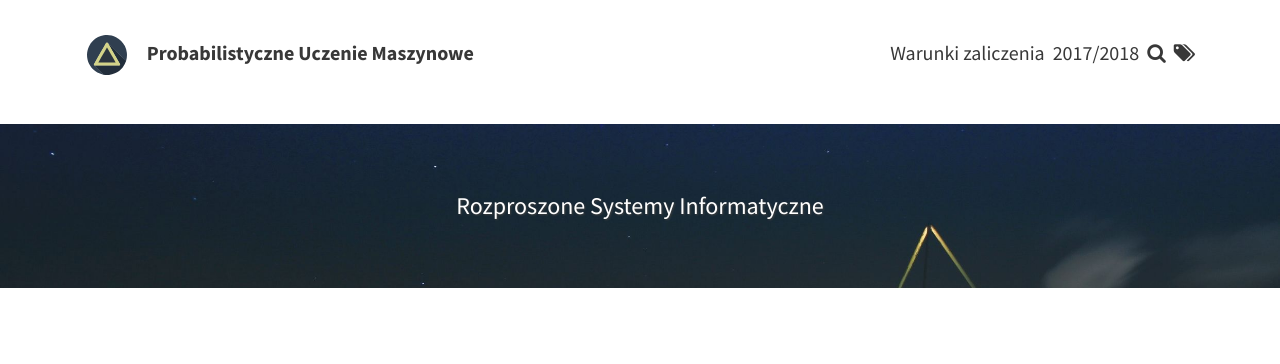
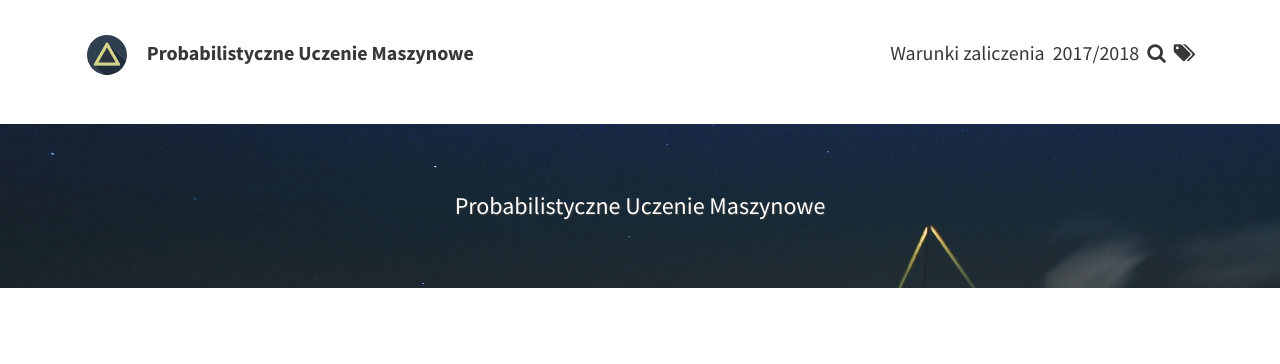
Before and after one commit to datasciencePWR/ProbabilisticMachineLearning, a Jekyll site: the page built from index.html, in a window 1280 px wide. Shown: the top 364 px of the page. Built offline with Jekyll 4.4.1, drawn with Linux system fonts in a browser that asks for light colours; the list of posts is cut into pages by our own code.

Commit message:
aCopy fix

```diff
--- a/_config.yml
+++ b/_config.yml
@@ -13,7 +13,7 @@ theme_settings:
 
   # Header and footer text
   header_text: > #two or three lines to describe your site
-     <p>Rozproszone Systemy Informatyczne</p>
+     <p>Probabilistyczne Uczenie Maszynowe</p>
   header_text_feature_image: assets/img/pexels/triangular.jpeg
   footer_text: >
    Tomasz Kajdanowicz, Roman Bartusiak
```
